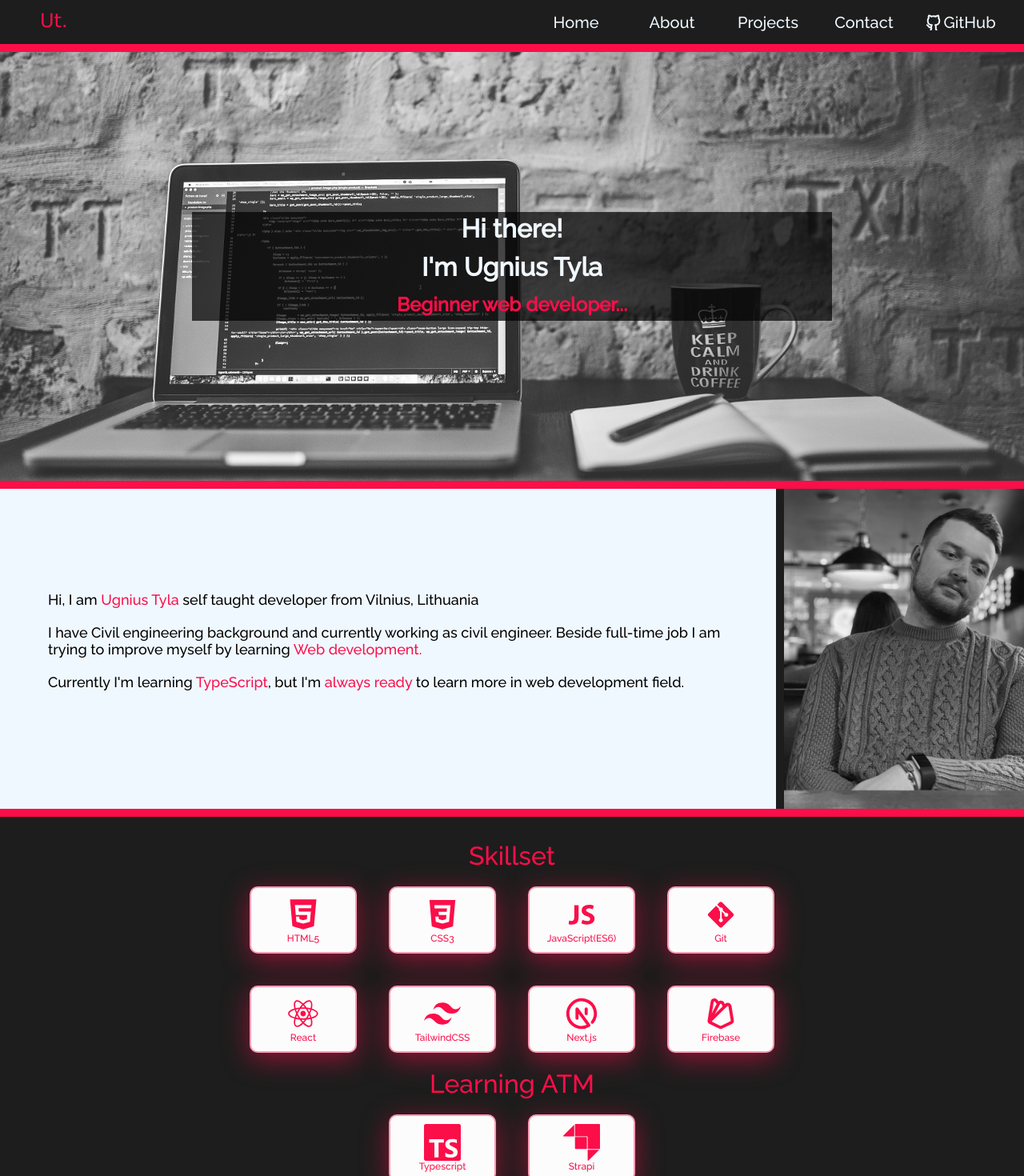
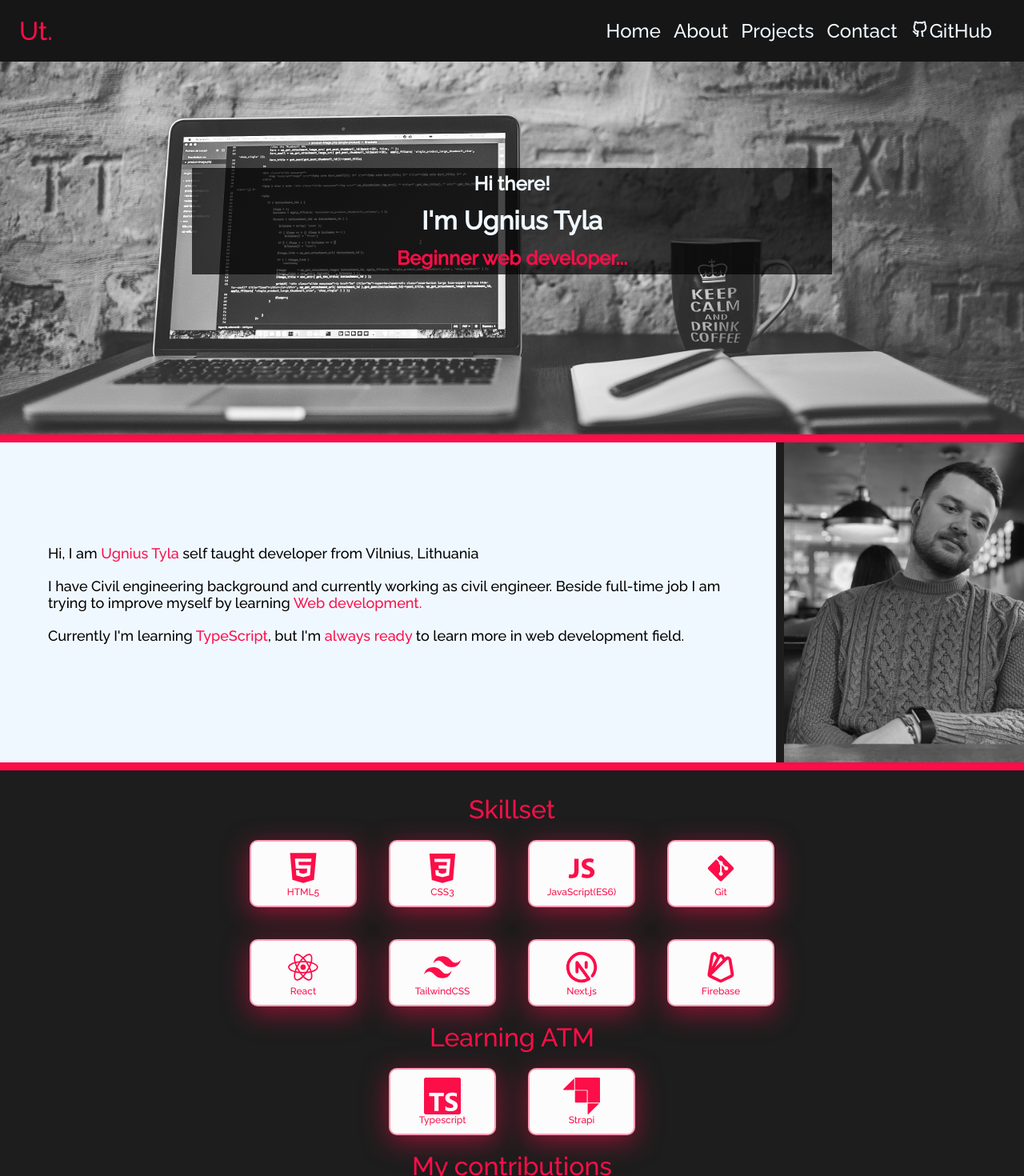
Before and after one commit to UnisLTU/portfolio, a React (Create React App) app: page / in a window 1280 px wide. Shown: the top 1470 px of the page at 80% size. Built offline with nearby package versions, Linux system fonts and the light colour scheme.

Commit message:
some update

```diff
--- a/src/components/About/About.jsx
+++ b/src/components/About/About.jsx
@@ -1,4 +1,4 @@
-import React, { useEffect } from 'react'
+import React from 'react'
 import me1 from '../../Assets/me1.jpg';
 import me2 from '../../Assets/me2.jpg';
 import { AiFillHtml5 } from 'react-icons/ai'
@@ -6,18 +6,10 @@ import { DiCss3, DiJavascript1, DiReact, DiGit } from 'react-icons/di'
 import { SiTypescript, SiTailwindcss, SiStrapi } from "react-icons/si"
 import { TbBrandFirebase, TbBrandNextjs } from 'react-icons/tb'
 import GitHubCalendar from 'react-github-calendar';
-import Aos from 'aos';
 import "aos/dist/aos.css"
 import styles from "./About.module.css";
 
-
-
 const About = () => {
-  useEffect(() => {
-    Aos.init({ duration: 1000, offset: 200, once: true })
-  })
-
-
   return (
     <>
       <section className={styles.about} id="about">
@@ -30,28 +22,28 @@ const About = () => {
         <img src={me2} alt="me2" className={styles.image_container} />
       </section>
       <section className={styles.skillset}>
-        <div data-aos="zoom-out-up">
-          <div className={styles.skillsetCenter}>Skillset</div>
+        <div>
+          <title className={styles.skillsetCenter}>Skillset</title>
           <div className={styles.skillsetCenter}>
-            <div className={styles.skillset_container}><AiFillHtml5 size={50} />HTML5</div>
-            <div className={styles.skillset_container}><DiCss3 size={50} />CSS3</div>
-            <div className={styles.skillset_container}><DiJavascript1 size={50} />JavaScript(ES6)</div>
-            <div className={styles.skillset_container}><DiGit size={50} />Git</div>
+            <figure className={styles.skillset_card}><AiFillHtml5 size={50} />HTML5</figure>
+            <figure className={styles.skillset_card}><DiCss3 size={50} />CSS3</figure>
+            <figure className={styles.skillset_card}><DiJavascript1 size={50} />JavaScript(ES6)</figure>
+            <figure className={styles.skillset_card}><DiGit size={50} />Git</figure>
           </div>
-          <div className={styles.skillsetCenter}><div className={styles.skillset_container}><DiReact size={50} />React</div>
-            <div className={styles.skillset_container}><SiTailwindcss size={50} />TailwindCSS</div>
-            <div className={styles.skillset_container}><TbBrandNextjs size={50} />Next.js</div>
-            <div className={styles.skillset_container}><TbBrandFirebase size={50} />Firebase</div>
+          <div className={styles.skillsetCenter}><div className={styles.skillset_card}><DiReact size={50} />React</div>
+            <figure className={styles.skillset_card}><SiTailwindcss size={50} />TailwindCSS</figure>
+            <figure className={styles.skillset_card}><TbBrandNextjs size={50} />Next.js</figure>
+            <figure className={styles.skillset_card}><TbBrandFirebase size={50} />Firebase</figure>
           </div>
         </div>
-        <div data-aos="zoom-out-up" data-aos-delay="500">
-          <div className={styles.skillsetCenter}>Learning ATM</div>
+        <div>
+          <title className={styles.skillsetCenter}>Learning ATM</title>
           <div className={styles.skillsetCenter}>
-            <div className={styles.skillset_container}><SiTypescript size={50} />Typescript</div>
-            <div className={styles.skillset_container}><SiStrapi size={50} />Strapi</div>
+            <figure className={styles.skillset_card}><SiTypescript size={50} />Typescript</figure>
+            <figure className={styles.skillset_card}><SiStrapi size={50} />Strapi</figure>
           </div>
         </div>
-        <div data-aos="zoom-out-up" data-aos-delay="500" className={styles.skillsetCenter}>
+        <div className={styles.skillsetCenter}>
           <div id={styles.calender}>
             <div id={styles.contributions}>My contributions</div>
             <GitHubCalendar username="UnisLTU" color="#fc0e49" />
--- a/src/components/About/About.module.css
+++ b/src/components/About/About.module.css
@@ -42,7 +42,7 @@ p {
   justify-content: center;
 }
 
-.skillset_container {
+.skillset_card {
   display: flex;
   flex-direction: column;
   justify-content: center;
@@ -60,12 +60,13 @@ p {
   border: 2px solid #fc0e4a67;
   transition: 0.5s linear;
 }
-.skillset_container:hover {
+.skillset_card:hover {
   transform: scale(1.1);
 }
 
 #calender {
   display: flex;
+  margin: auto;
   flex-direction: column;
   align-self: center;
   padding-bottom: 30px;
@@ -88,8 +89,8 @@ p {
     display: none;
   }
 
-  .contributions {
-    width: 800px;
+  #contributions {
+    width: 100%;
   }
 }
 
@@ -102,7 +103,7 @@ p {
     padding-bottom: 30px;
   }
 
-  .skillset_container {
+  .skillset_card {
     margin: 0px;
     margin-top: 30px;
     margin-bottom: 30px;
@@ -115,6 +116,6 @@ p {
   }
 
   #calender {
-    width: 95%;
+    width: 90%;
   }
 }
--- a/src/components/Contact/Contact.jsx
+++ b/src/components/Contact/Contact.jsx
@@ -5,12 +5,8 @@ import { HiOutlineMailOpen } from "react-icons/hi"
 import { RiGithubLine } from 'react-icons/ri'
 
 function Contact() {
-
-
-
     return (
-        <>
-            <div className={styles.contact_header} id="contact"> Contact Me!
+        <section className={styles.contact_header} id="contact"> Contact Me!
             <div className={styles.contact_container}>
                 <a href="mailto: tyla.ugnius@gmail.com" className={styles.contact_card}>
                     <HiOutlineMailOpen size={32} style={{ padding: 8 }} />
@@ -34,8 +30,7 @@ function Contact() {
                     </div>
                 </a>
             </div>
-            </div>
-        </>
+        </section>
     )
 }
 
--- a/src/components/Contact/Contact.module.css
+++ b/src/components/Contact/Contact.module.css
@@ -1,10 +1,9 @@
-
 .contact_header {
   display: flex;
   flex-direction: column;
   font-size: 32px;
   padding-top: 30px;
-    background: aliceblue ;
+  background: aliceblue;
   align-items: center;
 }
 
--- a/src/components/Footer/Footer.jsx
+++ b/src/components/Footer/Footer.jsx
@@ -5,9 +5,9 @@ function Footer() {
 
     return (
         <>
-            <div className={styles.footer}>
+            <footer className={styles.footer}>
                 © Copyright 2022 UTyla.lt. All rights reserved.
-            </div>
+            </footer>
         </>
 
     )
--- a/src/components/Home/Home.jsx
+++ b/src/components/Home/Home.jsx
@@ -3,13 +3,13 @@ import styles from "./Home.module.css"
 
 const Home = () => {
   return (
-    <div className={styles.home} id="home">
+    <section className={styles.home} id="home">
       <header className={styles.collumn_center}>
         <h1 className={styles.intro} >Hi there!</h1>
         <h2 className={styles.intro_name} >I'm Ugnius Tyla</h2>
         <h2 className={styles.web_dev} >Beginner web developer...</h2>
       </header>
-    </div>
+    </section>
   );
 }
 
--- a/src/components/Home/Home.module.css
+++ b/src/components/Home/Home.module.css
@@ -43,10 +43,10 @@
   line-height: 0;
 }
 
-@media only screen and (max-width: 851px) {
+@media only screen and (max-width: 600px) {
   .home {
     background-image: url(../../Assets/blackwhite.jpg);
-    padding-top: 30px;
+    padding-top: 80px;
     padding-bottom: 30px;
   }
 }
--- a/src/components/Navbar/NavBar.jsx
+++ b/src/components/Navbar/NavBar.jsx
@@ -1,72 +1,21 @@
-import React, { useState, useEffect } from "react"
+import React, { useState } from "react"
 import { Link } from 'react-scroll'
 import { RiGithubLine } from 'react-icons/ri'
 import styles from "./NavBar.module.css"
+import { LinksData } from "../../utils/data"
 
 const NavBar = () => {
-  const [navColor, setnavColor] = useState("transparent");
-  const listenScrollEvent = () => {
-    window.scrollY > 10 ? setnavColor("#1d1d1d") : setnavColor("none");
-  };
-  useEffect(() => {
-    window.addEventListener("scroll", listenScrollEvent);
-    return () => {
-      window.removeEventListener("scroll", listenScrollEvent);
-    };
-  }, []);
-
   const [isShown, setIsShown] = useState(false);
 
-  const handleClick = (event) => {
-    setIsShown(current => !current);
-  };
-
-  const links = [
-    {
-      key: "a1",
-      to: "home",
-      offset: -100,
-      title: "Home"
-    },
-    {
-      key: "a2",
-      to: "about",
-      offset: -64,
-      title: "About"
-    },
-    {
-      key: "a3",
-      to: "projects",
-      offset: -64,
-      title: "Projects"
-    },
-    {
-      key: "a4",
-      to: "contact",
-      offset: -64,
-      title: "Contact"
-    },
-
-
-  ];
-
-
-
   return (
-    <div className={styles.navbar_container} style={{ backgroundColor: navColor }} >
+    <nav className={styles.navbar_container}>
       <a className={styles.logo} href="/">Ut.</a>
-      <nav className={styles.navbar}>
-        {links.map(link => (<Link className={styles.nav_buttons} to={link.to} spy={true} smooth={true} offset={link.offset} duration={500} >{link.title}</Link>))}
+      <button className={styles.menu} onClick={() => setIsShown(!isShown)}>Menu.</button>
+      <ul className={isShown ? styles.navbar_list : styles.navbar_list_hide}>
+        {LinksData.map(link => (<Link className={styles.nav_buttons} to={link.to} spy={true} smooth={true} offset={link.offset} duration={500} onClick={() => setIsShown(false)} >{link.title}</Link>))}
         <a className={styles.nav_buttons} href="https://github.com/UnisLTU"><RiGithubLine size={24} />GitHub</a>
-      </nav >
-      <button onClick={handleClick}>Menu.</button>
-      {isShown && (
-        <ul>
-          {links.map(link => (<Link className={styles.nav_buttons} to={link.to} spy={true} smooth={true} offset={link.offset} duration={500} >{link.title}</Link>))}
-          <a className={styles.nav_buttons} href="https://github.com/UnisLTU"><RiGithubLine size={24} />GitHub</a>
-        </ul>
-      )}
-    </div >
+      </ul >
+    </nav >
   );
 }
 
--- a/src/components/Navbar/NavBar.module.css
+++ b/src/components/Navbar/NavBar.module.css
@@ -1,108 +1,84 @@
 .navbar_container {
-    background-color: #1d1d1d;
-    padding-top: 10px;
-    padding-bottom: 6px;
-    display: inline-block;
-    position: sticky;
-    top: 0;
   width: 100%;
-    z-index: 998;
-  }
-
-  button {
-    display: none;
-
-  }
-
-  ul {
-    display: none;
+  max-width: 1920px;
+  z-index: 999;
+  background-color: #161616;
+  position: fixed;
+  display: flex;
+  flex-direction: row;
+  justify-content: space-between;
 }
 
 .logo {
-    float: left;
+  display: flex;
+  align-self: center;
+  text-decoration: none;
   color: #fc0e49;
-    padding-left: 50px;
-    padding-top: 2px;
-    font-size: 24px;
-    text-decoration: none;
-    font-family: Verdana, Geneva, Tahoma, sans-serif;
-    transition: 0.3s linear;
+  font-size: 32px;
+  padding-left: 24px;
 }
 
 .logo:hover {
-    font-size: 28px;
-    transition: 0.3s linear;
-    padding-top: 0px;
+  color: aliceblue;
+  transition: 0.3s;
 }
 
-  .navbar {
+.navbar_list_hide {
   display: flex;
-    flex-direction: row;
-    float: right;
-    padding-right: 10px;
-
+  align-self: center;
+  text-decoration: none;
+  color: aliceblue;
+  font-size: 24px;
+  padding-right: 24px;
 }
 
 .nav_buttons {
-    margin-right: 20px;
-    padding: 0px;
-    height: 35px;
-    justify-content: center;
-    width: 100px;
   display: flex;
-    align-items: center;
+  padding-right: 16px;
   text-decoration: none;
-    font-size: 20px;
   color: aliceblue;
-    transition: 0.1s linear;
   cursor: pointer;
 }
 
 .nav_buttons:hover {
   color: #fc0e49;
+  transition: 0.3s;
+}
+
+.menu {
+  display: none;
 }
 
 @media only screen and (max-width: 851px) {
+  .menu {
+    text-decoration: none;
+    background: none;
+    border: none;
+    color: aliceblue;
+    font-size: 24px;
+    display: block;
+    padding: 16px;
+  }
+  .navbar_list {
+    width: 100%;
+    background-color: #161616;
+    position: fixed;
+    top: 30px;
+    padding: 0px;
+    display: flex;
+    flex-direction: column;
+    text-decoration: none;
+    color: aliceblue;
+    font-size: 24px;
+  }
 
-    .navbar {
+  .navbar_list_hide {
     display: none;
   }
 
-    .logo {
-      padding-top: 6px;
-    }
-
-
-    button {
-      display: block;
-      flex-direction: column;
-      right: 10%;
-      background: none;
-      color: aliceblue;
-      border: none;
-      font-size: 24px;
-      padding-top: 10px;
-      padding-right: 20px;
-      float: right;
-    }
-
-    .navbar_container ul {
-      z-index: 999;
-      position: absolute;
-      right: 0%;
-      top: 38px;
-      padding: 0px;
-      padding-bottom: 10px;
-      background-color: #1d1d1d;
+  .nav_buttons {
     display: flex;
-      flex-direction: column;
-      align-items: center;
-      width: 100%;
-
-    }
-
-    .nav_buttons{
-      padding: 0px;
-      margin: 0px;
+    padding: 8px;
+    margin: auto;
   }
 }
--- a/src/components/Projects/Projects.jsx
+++ b/src/components/Projects/Projects.jsx
@@ -1,69 +1,23 @@
 import React from 'react'
 import styles from "./Projects.module.css"
-import portfolio from '../../Assets/port.PNG';
-import cocktail from '../../Assets/cocktail.PNG'
-import utchat from '../../Assets/utchat.PNG'
-import Group4727 from '../../Assets/Group 47276.png'
+import { ProjectsData } from '../../utils/data'
 
 function Projects() {
 
-  const projects = [{
-    name: "My first portfolio",
-    flexDirection: true,
-    date: "2022.08",
-    src: portfolio,
-    alt: "portfolio",
-    p_tag: "My first personal portfolio website created with React.js and CSSModules.",
-    href: "https://unisltu.github.io/portfolio/",
-    libraries: "React | CSSModules | React-Icons | GitHub Calender | NPM",
-  },
-  {
-    name: "Random cocktail generator",
-    flexDirection: false,
-    date: "2022.08",
-    src: cocktail,
-    alt: "cocktail",
-    p_tag: "Random cocktail generator made using TheCocktailDB API. ",
-    href: "https://unisltu.github.io/cocktails/",
-    libraries: "React | CSSModules | Axios | API",
-  },
-  {
-    name: "Ut. chat",
-    flexDirection: true,
-    date: "2022.09",
-    src: utchat,
-    alt: "utchat",
-    p_tag: "A simple chat website where you can chat in real time. It uses Firebase API to manage massages and accounts. The website has features like: Google authentication, emoji picker, sending and editing messages.",
-    href: "https://unisltu.github.io/utchat/",
-    libraries: "React | Typescript | CSSModules | Firebase",
-  },
-  {
-    name: "New look for Autopolira",
-    flexDirection: false,
-    date: "2023.04",
-    src: Group4727,
-    alt: "Autopolira",
-    p_tag: "A car detailing website using Next.js and Strapi. Next.js provides fast performance and efficient development, while Strapi offers a headless CMS for easy content management. With these technologies, Autopolira can showcase their services, manage content, and provide a seamless user experience. Work still in progress.",
-    href: "https://autopolira-repo.vercel.app/",
-    libraries: "Next.js | Typescript | Tailwind | Zustand | Strapi",
-  },
-  ]
-
   return (
     <>
-      <div className={styles.projects_container} id="projects">
-        Projects' timeline:
-      </div>
-      {projects.map(link =>
+      <section className={styles.projects_container} id="projects">
+        Projects' timeline
+      </section>
+      {ProjectsData.map(link =>
         <>
           <div className={styles.project_name}>{link.name}</div>
           <div className={styles.project_date}>{link.date}</div>
-          <div className={[link.flexDirection ? styles.divider_container : styles.divider_container_reverse]}>
+          <div className={link.flexDirection ? styles.divider_container : styles.divider_container_reverse}>
             <img src={link.src} alt={link.alt} />
             <div className={styles.divider}></div>
             <div className={styles.text_container}>
-              <p>{link.p_tag}
-              </p>
+              <p>{link.p_tag}</p>
               <a className={styles.alternate1} href={link.href}>To Project</a>
               <div className={styles.frameworks}>{link.libraries}</div>
             </div>
--- a/src/components/Projects/Projects.module.css
+++ b/src/components/Projects/Projects.module.css
@@ -1,5 +1,5 @@
 .projects_container {
-  padding-top: 40px;
+  padding-top: 20px;
   padding-left: 60px;
   color: #000000;
   font-size: 32px;
@@ -23,6 +23,7 @@
   align-items: center;
   justify-content: center;
   width: 100%;
+  font: 8px;
   padding-bottom: 5px;
 }
 
@@ -66,7 +67,6 @@
 .divider_container_reverse img:hover {
   filter: grayscale(0%);
   transition: 0.35s ease-in-out;
-
 }
 
 .text_container p {
--- /dev/null
+++ b/src/utils/data.jsx
@@ -0,0 +1,74 @@
+import portfolio from '../Assets/port.PNG'
+import cocktail from '../Assets/cocktail.PNG'
+import utchat from '../Assets/utchat.PNG'
+import Autopolira from '../Assets/Autopolira.png'
+
+
+export const LinksData = [
+    {
+        key: "a1",
+        to: "home",
+        offset: 0,
+        title: "Home"
+    },
+    {
+        key: "a2",
+        to: "about",
+        offset: -64,
+        title: "About"
+    },
+    {
+        key: "a3",
+        to: "projects",
+        offset: -64,
+        title: "Projects"
+    },
+    {
+        key: "a4",
+        to: "contact",
+        offset: -64,
+        title: "Contact"
+    },
+];
+
+export const ProjectsData = [{
+    name: "My first portfolio",
+    flexDirection: true,
+    date: "2022.08",
+    src: portfolio,
+    alt: "portfolio",
+    p_tag: "My first personal portfolio website created with React.js and CSSModules.",
+    href: "https://unisltu.github.io/portfolio/",
+    libraries: "React | CSSModules | React-Icons | GitHub Calender | NPM",
+},
+{
+    name: "Random cocktail generator",
+    flexDirection: false,
+    date: "2022.08",
+    src: cocktail,
+    alt: "cocktail",
+    p_tag: "Random cocktail generator made using TheCocktailDB API. ",
+    href: "https://unisltu.github.io/cocktails/",
+    libraries: "React | CSSModules | Axios | API",
+},
+{
+    name: "Ut. chat",
+    flexDirection: true,
+    date: "2022.09",
+    src: utchat,
+    alt: "utchat",
+    p_tag: "A simple chat website where you can chat in real time. It uses Firebase API to manage massages and accounts. The website has features like: Google authentication, emoji picker, sending and editing messages.",
+    href: "https://unisltu.github.io/utchat/",
+    libraries: "React | Typescript | CSSModules | Firebase",
+},
+{
+    name: "New look for Autopolira",
+    flexDirection: false,
+    date: "2023.04",
+    src: Autopolira,
+    alt: "Autopolira",
+    p_tag: "A car detailing website using Next.js and Strapi. Next.js provides fast performance and efficient development, while Strapi offers a headless CMS for easy content management. With these technologies, Autopolira can showcase their services, manage content, and provide a seamless user experience. Work still in progress.",
+    href: "https://autopolira-repo.vercel.app/",
+    libraries: "Next.js | Typescript | Tailwind | Zustand | Strapi",
+},
+]
```
Also changed, not shown: src/Assets/Autopolira.png (renamed from src/Assets/Group 47276.png). Lines whose indentation alone changed are shown as unchanged.
